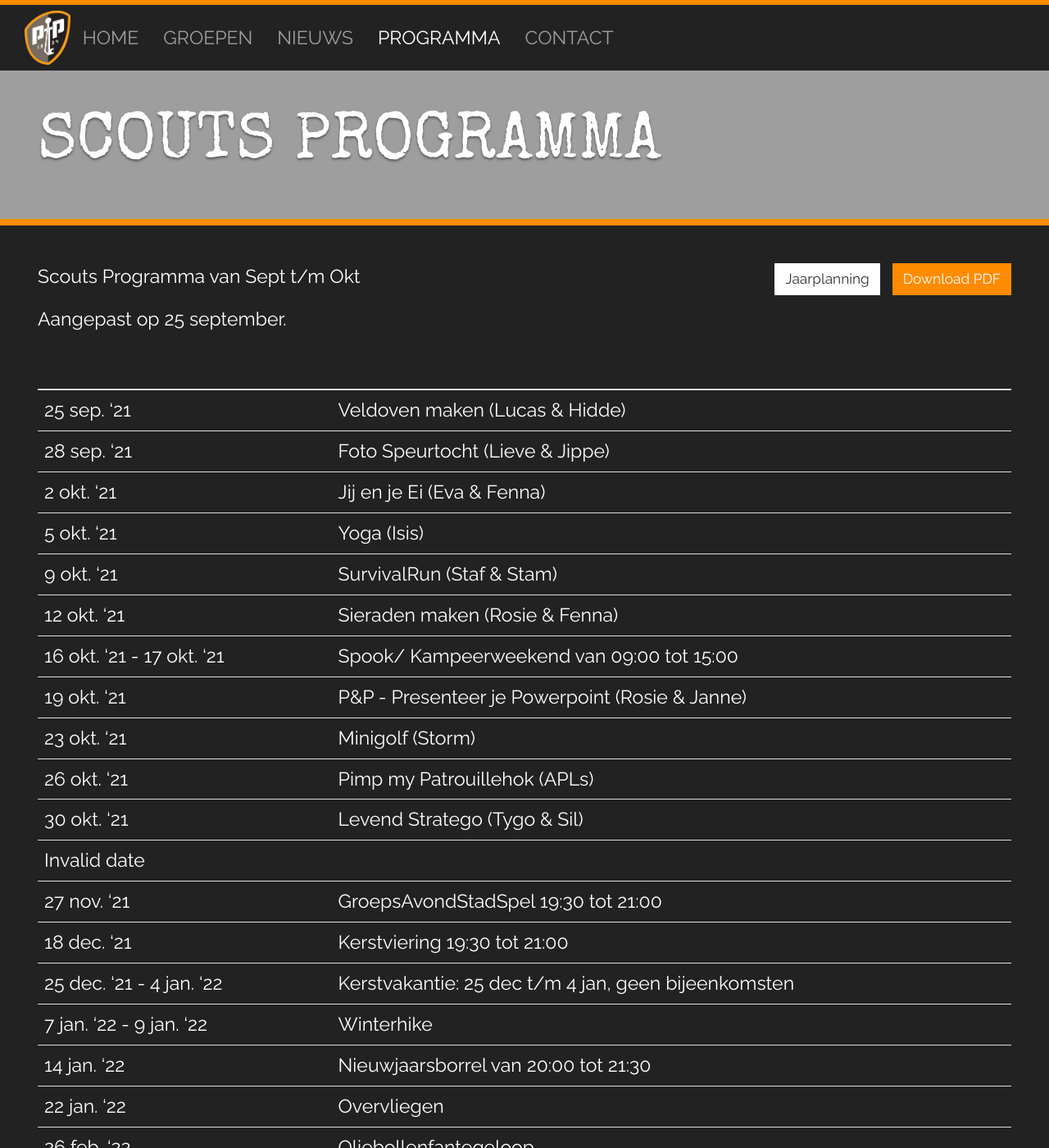
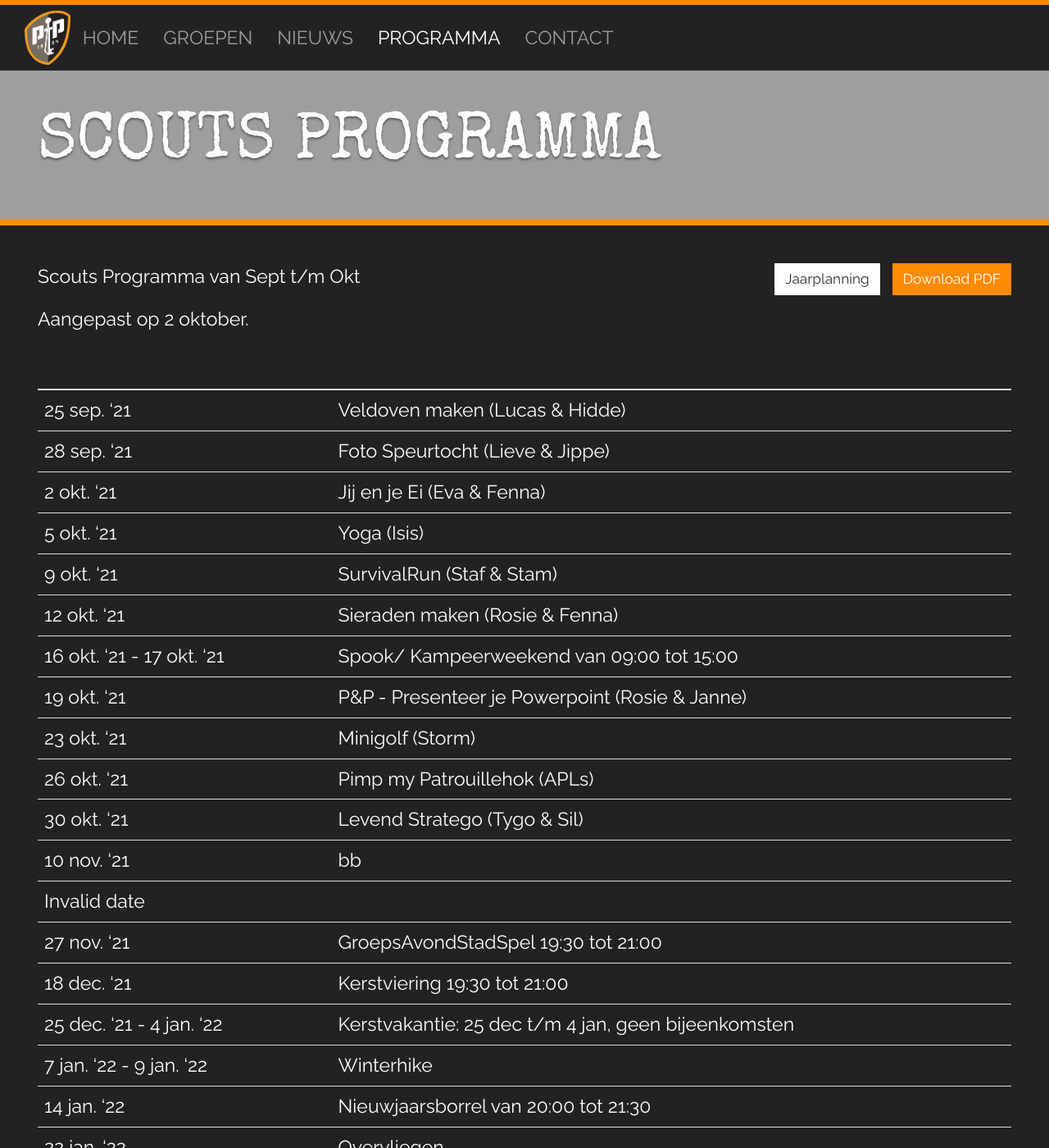
Before and after one commit to nognooitmeegemaakt/website, a Jekyll site: the page built from _agenda/scouts.md, in a window 1280 px wide and 1400 px high. Shown: the whole window at 82% size. Built offline with Jekyll 4.4.1, drawn with Linux system fonts in a browser that asks for light colours; some web fonts are replaced.

Commit message:
Update scouts.md Agenda through CMS
By Guidon van den Berg (141.101.76.60)

```diff
--- a/_agenda/scouts.md
+++ b/_agenda/scouts.md
@@ -8,7 +8,7 @@ footer: ""
 
 Scouts Programma van Sept t/m Okt
 
-Aangepast op 25 september.
+Aangepast op 2 oktober.
 
 | | |
 |---|---|
@@ -23,6 +23,7 @@ Aangepast op 25 september.
 | 23 okt. '21 | Minigolf (Storm) |
 | 26 okt. '21 | Pimp my Patrouillehok (APLs) |
 | 30 okt. '21 | Levend Stratego (Tygo & Sil) |
+| 10 nov. '21 | bb  |
 | Invalid date |  |
 | 27 nov. '21 | GroepsAvondStadSpel 19:30 tot 21:00 |
 | 18 dec. '21 | Kerstviering 19:30 tot 21:00 |
```
